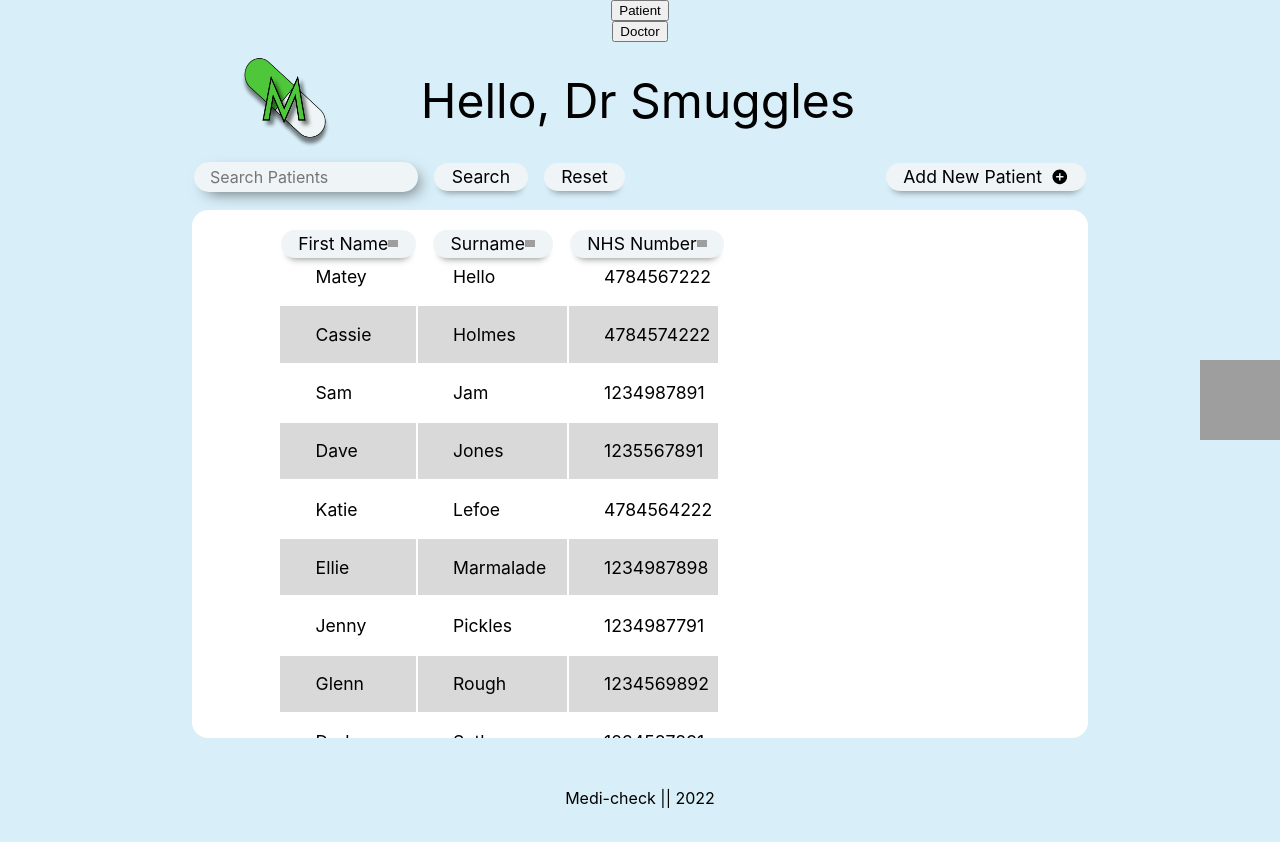
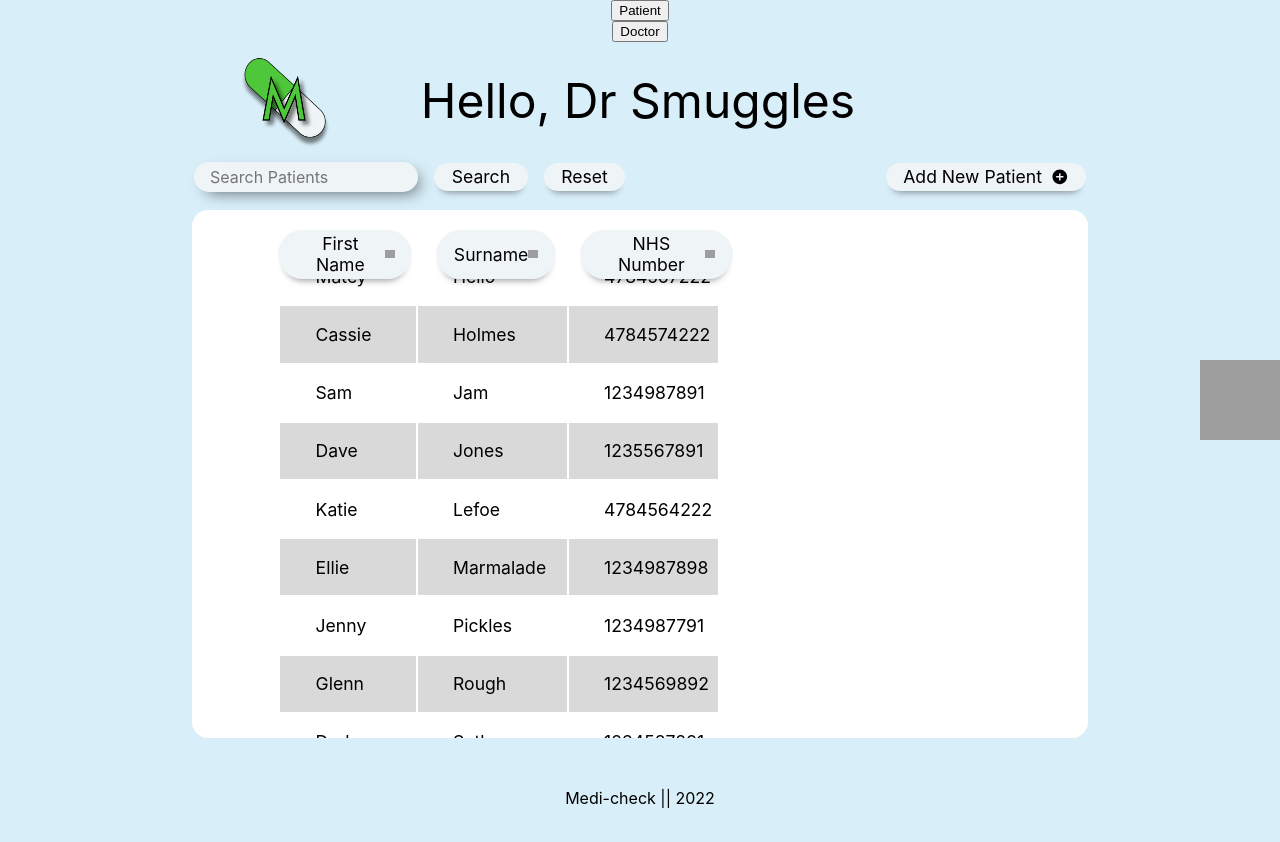
Before and after one commit to SchoolOfCode/final-project_front-end-five-guys, a React (Create React App) app in the folder medi-check/: page / in a window 1280 px wide. Both pictures are taken after a click on the button "Doctor". Built offline with nearby package versions, Linux system fonts and the light colour scheme; grey boxes are pictures that could not be loaded.

Commit message:
fixed position of sort buttons to be absolute

```diff
--- a/medi-check/src/Components/App/App.css
+++ b/medi-check/src/Components/App/App.css
@@ -14,10 +14,14 @@
 }
 
 .dark-mode {
-  --bg-color: #d0d4d6;
-  --primary-color: #d8eef8;
+  /* --bg-color: #d0d4d6;
+  --primary-color: #030303;
   --secondary-color: ##a0dcef;
-  --button-color: #eff4f6;
+  --button-color: #eff4f6; */
+  --bg-color: blue;
+  --primary-color: red;
+  --secondary-color: yellow;
+  --button-color: green;
 }
 
 .App {
--- a/medi-check/src/Components/Doctor/PatientList/index.css
+++ b/medi-check/src/Components/Doctor/PatientList/index.css
@@ -79,9 +79,11 @@
 .sort-buttons {
   width: 36vw;
   padding-top: 1.5%;
+  padding-left: 0.5%;
   margin: 0em 0em 0em 5em; /* top right bottom left */
   display: flex;
-  justify-content: space-around;
+  justify-content: flex-start;
   background-color: #ffffff;
-  position: fixed;
+  gap: 1.5em;
+  position: absolute;
 }
```
